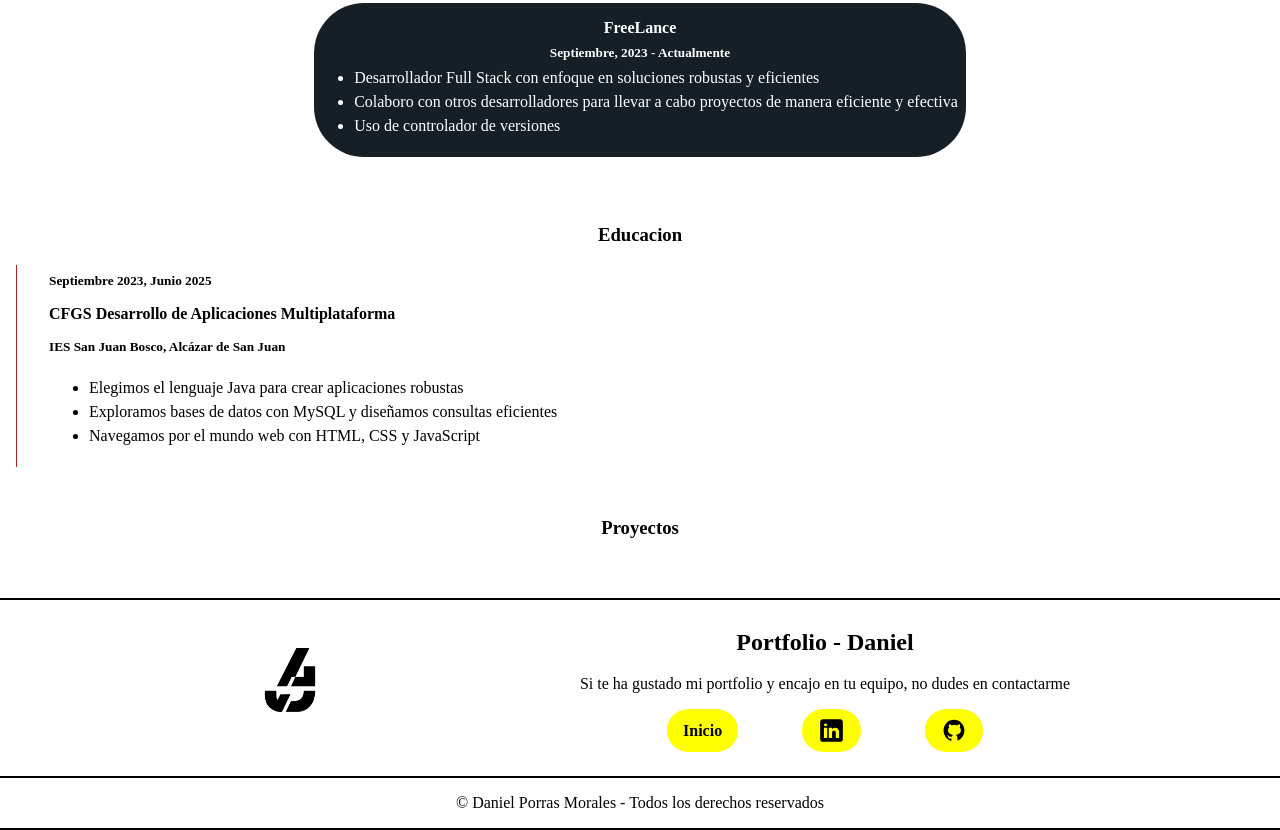
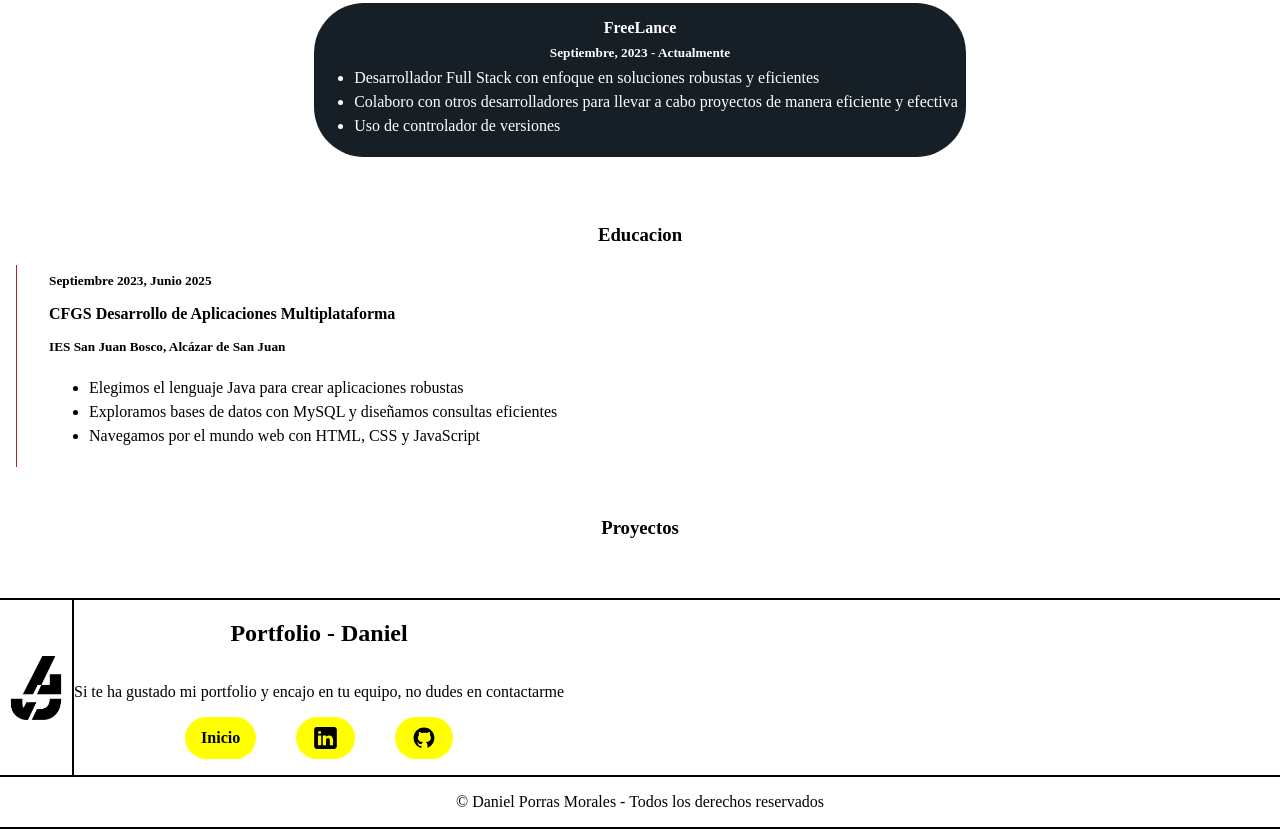
Before and after one commit to DanielPMdev/ProjectoWeb-PortFolio-Daniel, a plain HTML site: page index.html in a window 1280 px wide. Shown: the part 976-1806 px from the top of the page. Drawn offline with Linux system fonts and the light colour scheme; a web font is replaced by a local one.

Commit message:
Footer Arreglado, en Versión Movil

```diff
--- a/CSS/styles.css
+++ b/CSS/styles.css
@@ -295,17 +295,14 @@ footer{
 
 .Footer--Principal{
     display: flex;
-    justify-content: space-evenly;
-    padding-bottom: 1rem;
     border-top: 2px solid black;
     border-bottom: 2px solid black;
 }
 
 .Footer--Logo{
     display: flex;
-    justify-content: flex-start;
     align-items: center;
-    padding: 3rem;
+    padding: 0.25rem;
 }
 
 .Footer--Logo img{
@@ -319,11 +316,18 @@ footer{
     justify-content: center;
     align-items: center;
     text-align: center;
+    border-left: 2px solid black;
+    padding-bottom: 1rem;
+}
+
+.Footer--Texto{
+    display: flex;
+    flex-direction: column;
 }
 
 .Footer--Botones{
     display: flex;
-    gap: 4rem;
+    gap: 2.5rem;
 }
 
 .Footer--Botones a{
```
